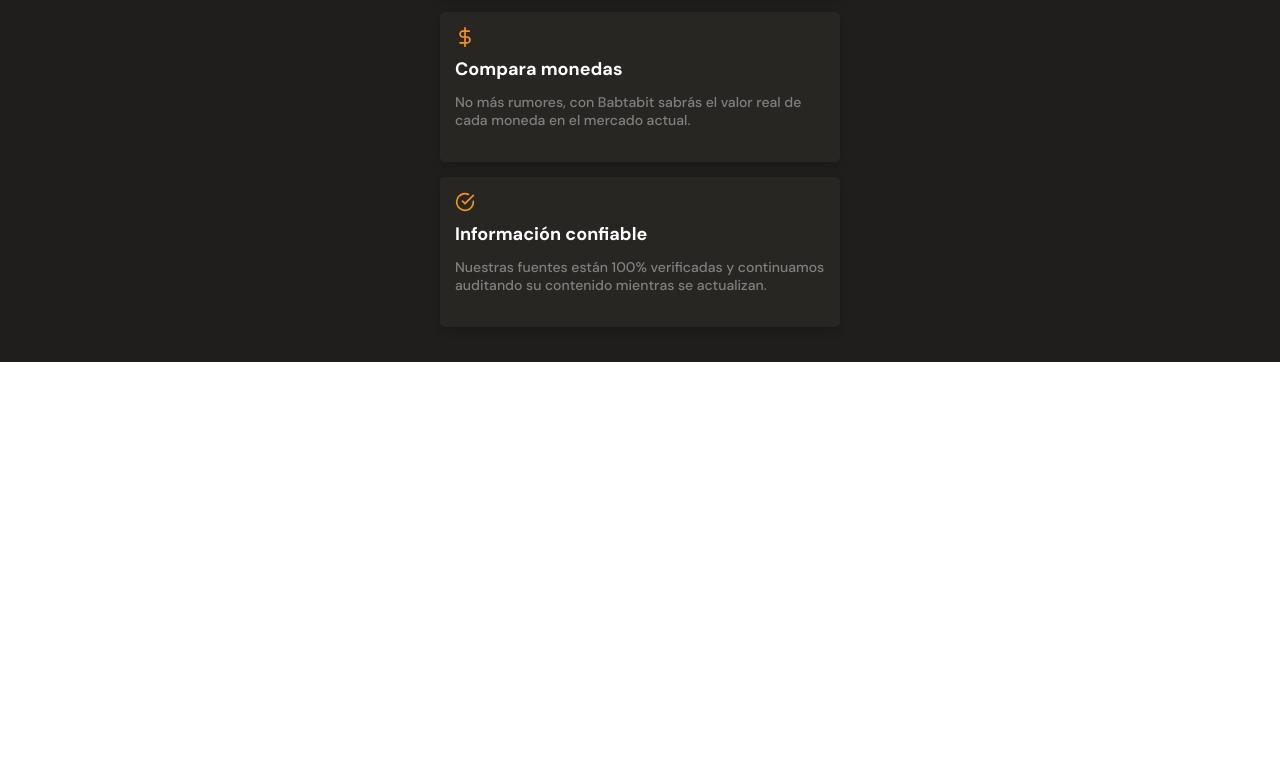
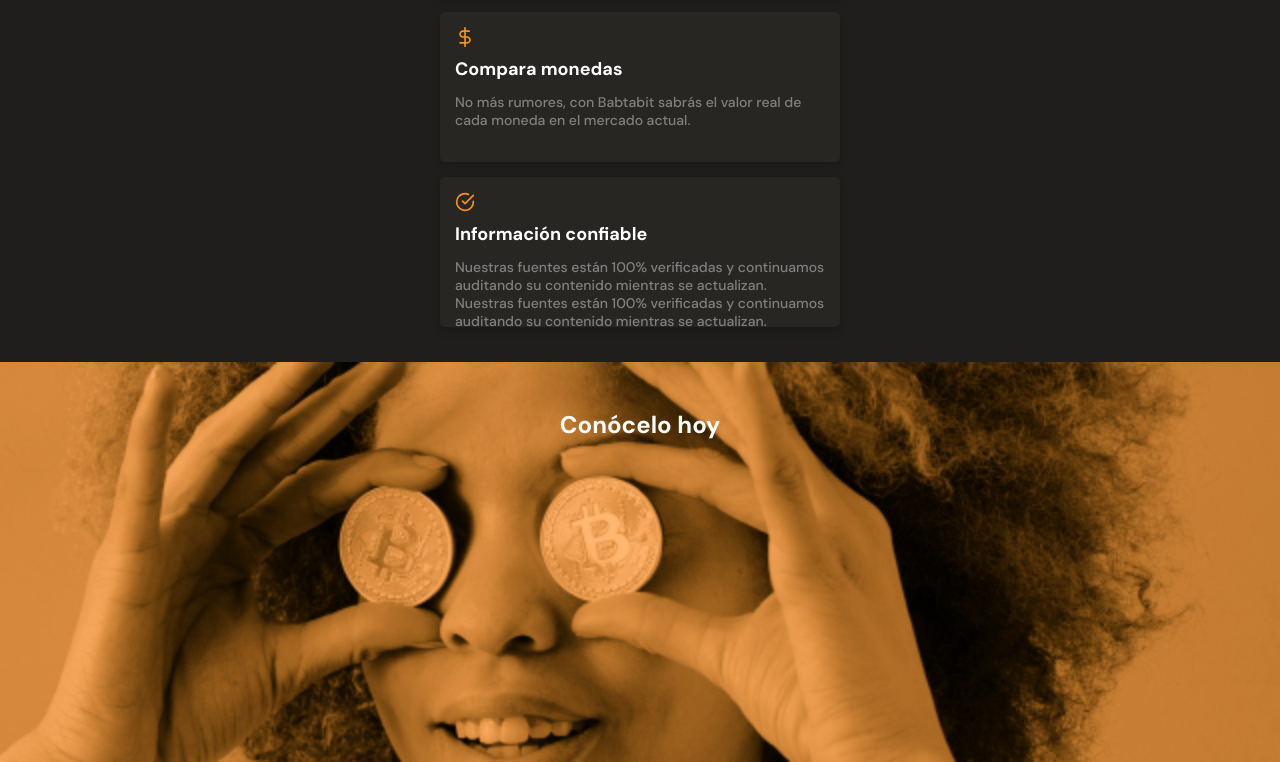
Before and after one commit to Alexander-99/BatataLandingPage, a plain HTML site: page index.html in a window 1280 px wide. Shown: the part 1978-2740 px from the top of the page. Before the commit the page ends 2340 px from the top, so only its background shows below. Drawn offline with Linux system fonts and the light colour scheme.

Commit message:
Finalizada la seccion previa a planes

```diff
--- a/index.html
+++ b/index.html
@@ -109,11 +109,15 @@
                 <article class="product-detail--card">
                     <span class="icon-card check" ></span>
                     <p class="product--card-title">Información confiable</p>
-                    <p class="product--card-body">Nuestras fuentes están 100% verificadas y continuamos auditando su contenido mientras se actualizan.</p>
+                    <p class="product--card-body">Nuestras fuentes están 100% verificadas y continuamos auditando su contenido mientras se actualizan.
+                        Nuestras fuentes están 100% verificadas y continuamos auditando su contenido mientras se actualizan.
+                    </p>
                 </article>
             </section>
         </section>
-        <section></section>
+        <section class="bitcoin-img-container">
+            <h2>Conócelo hoy</h2>
+        </section>
         <section></section>
     </main>
     <footer>
--- a/style.css
+++ b/style.css
@@ -324,6 +324,7 @@ main {
     background-color: var(--black);
     border-radius: 5px;
     box-shadow: 0 4px 8px rgba(0, 0, 0, 0.16);
+    overflow: scroll;
 }
 
 .product-detail--card .icon-card {
@@ -366,3 +367,22 @@ main {
 .check {
     background-image: url('./img/icon/check-circle.svg');
 }
+
+.bitcoin-img-container {
+    width: 100%;
+    min-width: 320px;
+    height: 50vh;
+    background-image: url('./img/imgs/bitcoinbaby2x.jpg');
+    background-position: center;
+    background-size: cover;
+    background-repeat: no-repeat;
+    text-align: center;
+}
+
+.bitcoin-img-container h2 {
+    font-size: 2.4rem;
+    padding-top: 50px;
+    line-height: 2.6rem;
+    font-weight: bold;
+    color: var(--just-white);
+}
```
Also changed, not shown: img/imgs/bitcoinbaby2x.jpg (added).
